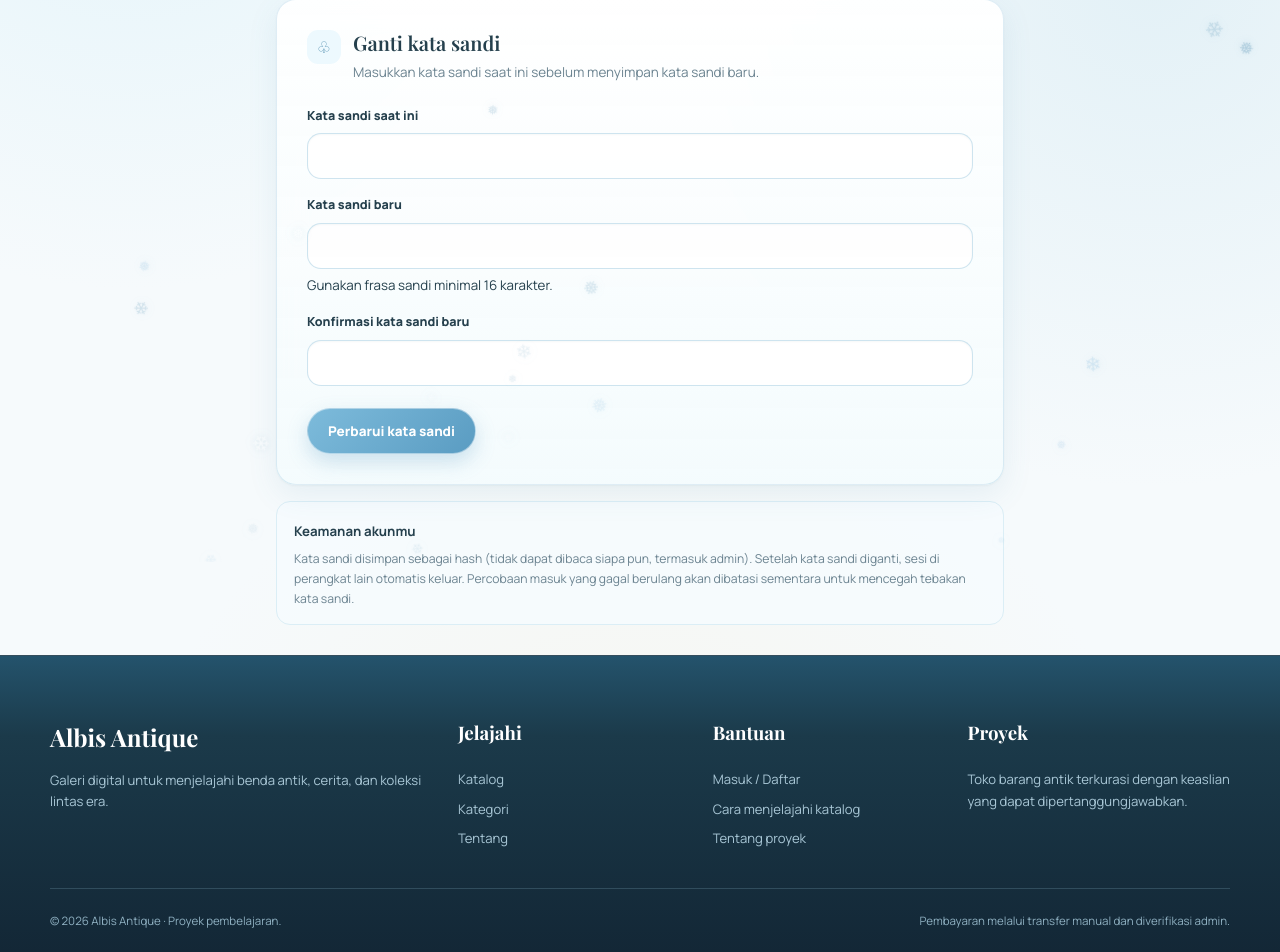
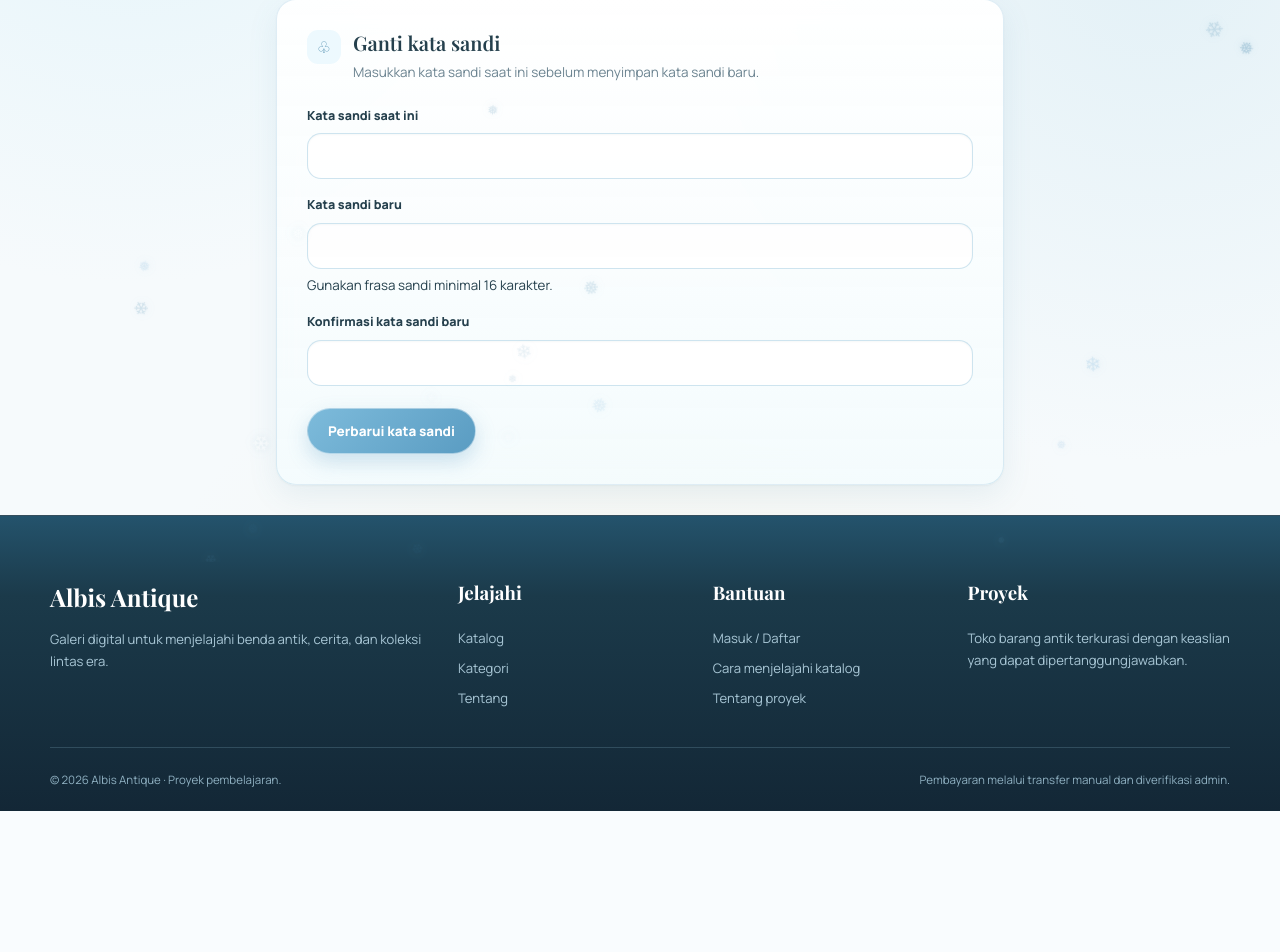
Before and after one commit to diyayoon/pbl317, a Python web app: template app/templates/customer/security.html in a window 1280 px wide. Shown: the part 238-1190 px from the top of the page. After the commit the page ends 1049 px from the top, so only its background shows below. Run offline with Jinja, Linux system fonts and the light colour scheme; the template is opened without the code that fills it, so the values that code supplies are empty.

Commit message:
hapus keterangan

```diff
--- a/app/templates/admin/orders.html
+++ b/app/templates/admin/orders.html
@@ -28,7 +28,6 @@
                 <div>
                     <span class="eyebrow">ORDER MANAGEMENT</span>
                     <h1>Pesanan</h1>
-                    <p>Kelola status pesanan nyata yang tersimpan di PostgreSQL.</p>
                 </div>
             </header>
 
--- a/app/templates/admin/products.html
+++ b/app/templates/admin/products.html
@@ -239,9 +239,6 @@
                         </tbody>
                     </table>
                 </div>
-                <p class="table-footnote">
-                    Perubahan produk disimpan ke PostgreSQL dan tampil pada katalog setelah berhasil disimpan.
-                </p>
             </section>
         </div>
     </div>
--- a/app/templates/admin/reports.html
+++ b/app/templates/admin/reports.html
@@ -28,7 +28,6 @@
                 <div>
                     <span class="eyebrow">STORE SUMMARY</span>
                     <h1>Laporan</h1>
-                    <p>Ringkasan operasional berdasarkan transaksi PostgreSQL.</p>
                 </div>
             </header>
 
--- a/app/templates/customer/security.html
+++ b/app/templates/customer/security.html
@@ -85,15 +85,6 @@
                 </button>
             </form>
         </div>
-
-        <aside class="security-note">
-            <strong>Keamanan akunmu</strong>
-            <p>
-                Kata sandi disimpan sebagai hash (tidak dapat dibaca siapa pun, termasuk admin).
-                Setelah kata sandi diganti, sesi di perangkat lain otomatis keluar. Percobaan masuk
-                yang gagal berulang akan dibatasi sementara untuk mencegah tebakan kata sandi.
-            </p>
-        </aside>
     </div>
 </section>
 {% endblock %}
```
